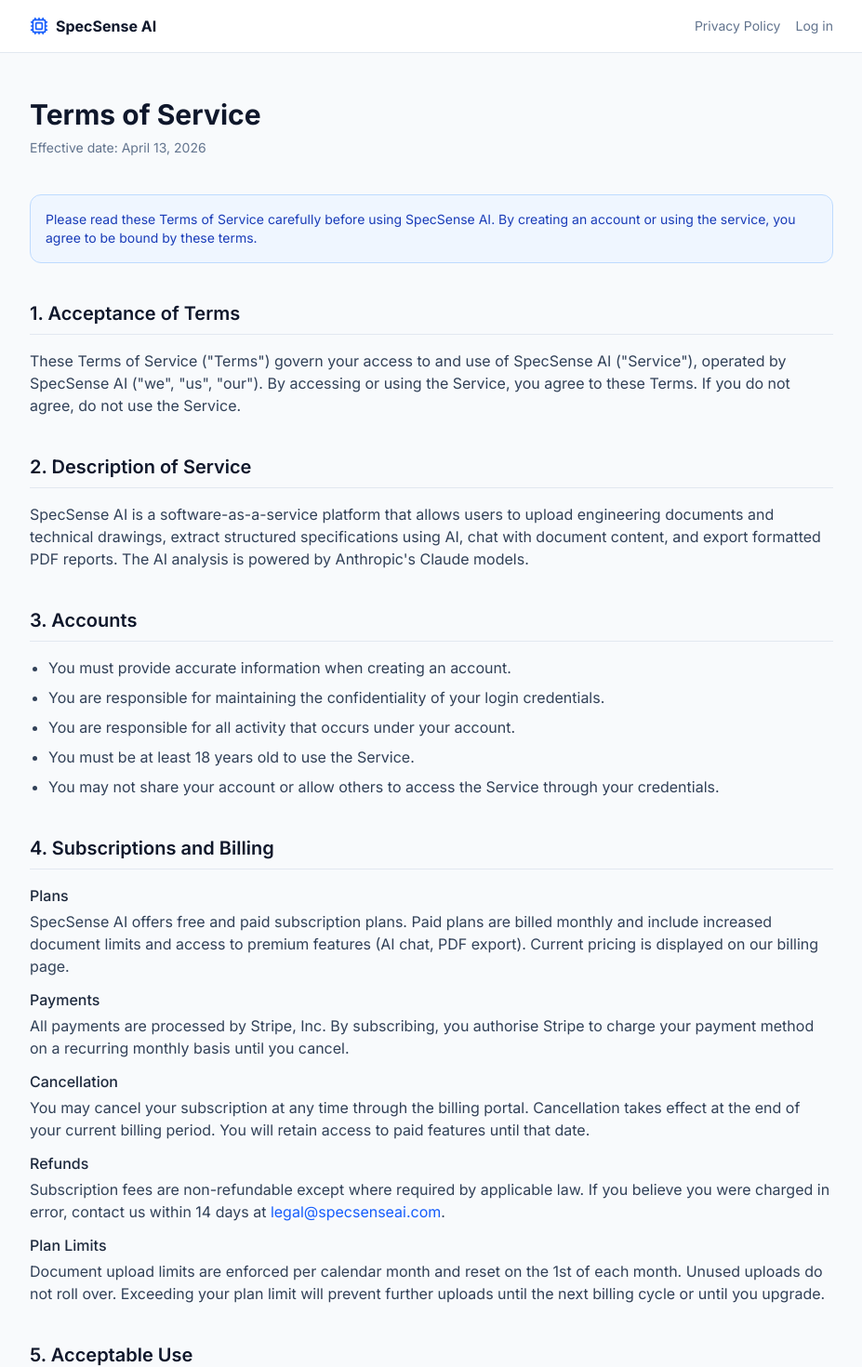
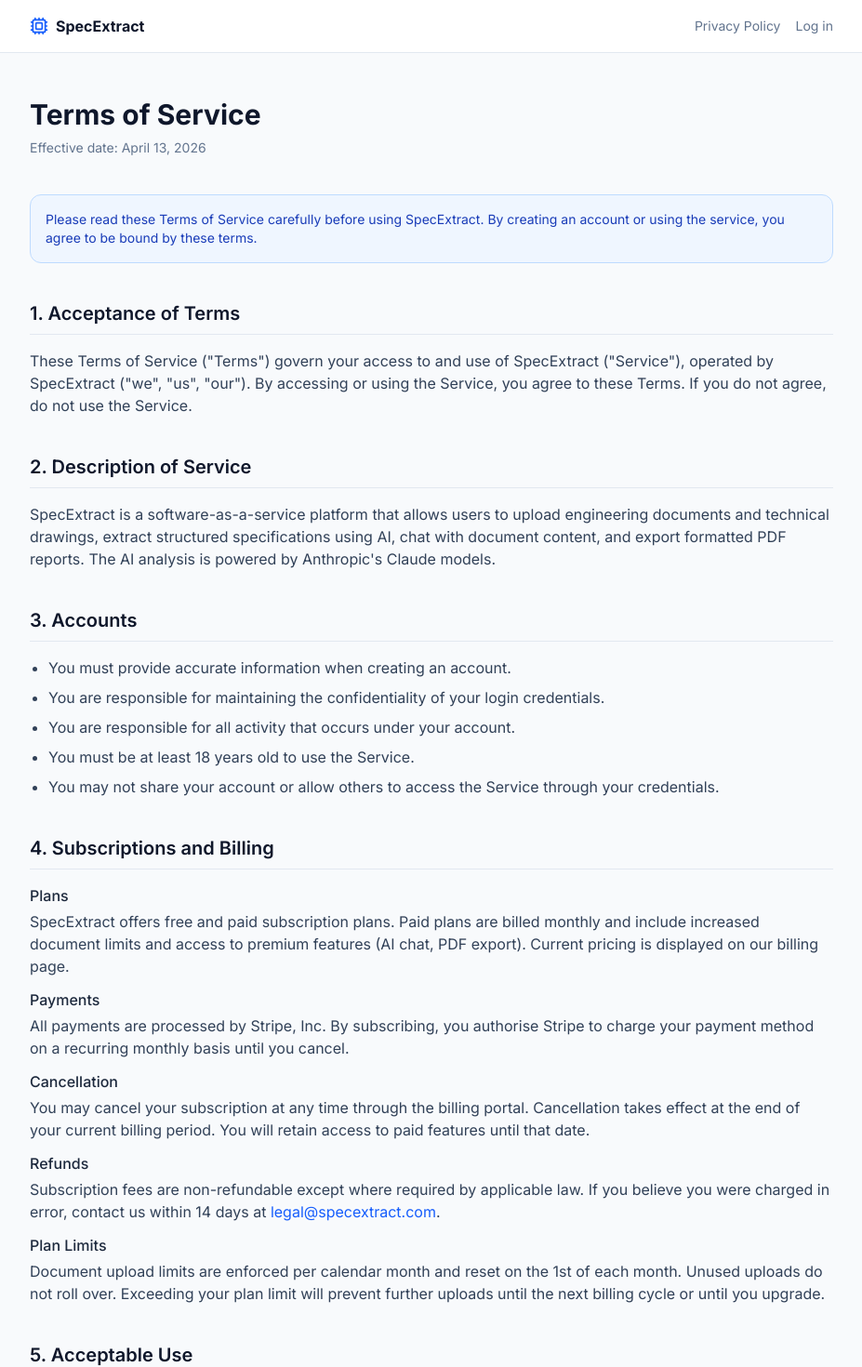
Before and after one commit to SethAlexander01/specsense-ai, a Next.js app: page /terms in a window 1280 px wide. Shown: the top 1470 px of the page at 93% size, without its empty margins (176-1103 px from the left). Built offline with nearby package versions, Linux system fonts and the light colour scheme.

Commit message:
Rebrand SpecSense AI → SpecExtract across all UI and legal pages

```diff
--- a/src/app/auth/login/page.tsx
+++ b/src/app/auth/login/page.tsx
@@ -35,7 +35,7 @@
         <div className="text-center mb-8">
           <Link href="/" className="inline-flex items-center gap-2 text-slate-900 font-bold text-xl">
             <Cpu className="h-7 w-7 text-blue-600" />
-            SpecSense AI
+            SpecExtract
           </Link>
           <h1 className="mt-6 text-2xl font-bold text-slate-900">Sign in to your account</h1>
           <p className="mt-2 text-sm text-slate-500">
--- a/src/app/auth/signup/page.tsx
+++ b/src/app/auth/signup/page.tsx
@@ -47,7 +47,7 @@
         <div className="text-center mb-8">
           <Link href="/" className="inline-flex items-center gap-2 text-slate-900 font-bold text-xl">
             <Cpu className="h-7 w-7 text-blue-600" />
-            SpecSense AI
+            SpecExtract
           </Link>
           <h1 className="mt-6 text-2xl font-bold text-slate-900">Create your account</h1>
           <p className="mt-2 text-sm text-slate-500">
--- a/src/app/layout.tsx
+++ b/src/app/layout.tsx
@@ -6,7 +6,7 @@
 const inter = Inter({ subsets: ['latin'] })
 
 export const metadata: Metadata = {
-  title: 'SpecSense AI — Engineering Spec Analyzer',
+  title: 'SpecExtract — Engineering Spec Analyzer',
   description: 'Upload engineering PDFs and drawings. Extract structured specs, chat with your documents, and export professional reports.',
 }
 
--- a/src/app/login/page.tsx
+++ b/src/app/login/page.tsx
@@ -35,7 +35,7 @@
         <div className="text-center mb-8">
           <Link href="/" className="inline-flex items-center gap-2 text-slate-900 font-bold text-xl">
             <Cpu className="h-7 w-7 text-blue-600" />
-            SpecSense AI
+            SpecExtract
           </Link>
           <h1 className="mt-6 text-2xl font-bold text-slate-900">Sign in to your account</h1>
           <p className="mt-2 text-sm text-slate-500">
--- a/src/app/page.tsx
+++ b/src/app/page.tsx
@@ -9,7 +9,7 @@
       <nav className="max-w-7xl mx-auto px-4 py-6 flex items-center justify-between">
         <div className="flex items-center gap-2 text-white font-bold text-xl">
           <Cpu className="h-7 w-7 text-blue-400" />
-          SpecSense AI
+          SpecExtract
         </div>
         <div className="flex items-center gap-3">
           <Link href="/auth/login">
@@ -36,7 +36,7 @@
           <span className="text-blue-400">engineering documents</span>
         </h1>
         <p className="text-xl text-slate-300 mb-10 max-w-2xl mx-auto">
-          Upload PDFs, drawings, and spec sheets. SpecSense AI extracts materials, tolerances,
+          Upload PDFs, drawings, and spec sheets. SpecExtract extracts materials, tolerances,
           threads, finishes, and standards instantly.
         </p>
         <div className="flex items-center justify-center gap-4 flex-wrap">
@@ -167,7 +167,7 @@
 
       <footer className="border-t border-slate-700 py-8 text-slate-500 text-sm">
         <div className="max-w-6xl mx-auto px-4 flex flex-col sm:flex-row items-center justify-between gap-3">
-          <span>&copy; {new Date().getFullYear()} SpecSense AI. Built with Claude AI.</span>
+          <span>&copy; {new Date().getFullYear()} SpecExtract. Built with Claude AI.</span>
           <div className="flex items-center gap-5">
             <Link href="/terms" className="hover:text-slate-300 underline-offset-2 hover:underline">Terms of Service</Link>
             <Link href="/privacy" className="hover:text-slate-300 underline-offset-2 hover:underline">Privacy Policy</Link>
--- a/src/app/privacy/page.tsx
+++ b/src/app/privacy/page.tsx
@@ -2,11 +2,11 @@
 import { Cpu } from 'lucide-react'
 
 export const metadata = {
-  title: 'Privacy Policy — SpecSense AI',
+  title: 'Privacy Policy — SpecExtract',
 }
 
 const EFFECTIVE_DATE = 'April 13, 2026'
-const CONTACT_EMAIL = 'privacy@specsenseai.com'
+const CONTACT_EMAIL = 'privacy@specextract.com'
 
 export default function PrivacyPage() {
   return (
@@ -16,7 +16,7 @@
         <div className="max-w-4xl mx-auto px-4 py-4 flex items-center justify-between">
           <Link href="/" className="flex items-center gap-2 font-bold text-slate-900">
             <Cpu className="h-5 w-5 text-blue-600" />
-            SpecSense AI
+            SpecExtract
           </Link>
           <div className="flex items-center gap-4 text-sm text-slate-500">
             <Link href="/terms" className="hover:text-slate-900">Terms of Service</Link>
@@ -30,7 +30,7 @@
         <p className="text-slate-500 text-sm mb-10">Effective date: {EFFECTIVE_DATE}</p>
 
         <div className="bg-amber-50 border border-amber-200 rounded-xl p-4 mb-10 text-sm text-amber-800">
-          This Privacy Policy explains how SpecSense AI (&quot;we&quot;, &quot;us&quot;, &quot;our&quot;) collects, uses, and
+          This Privacy Policy explains how SpecExtract (&quot;we&quot;, &quot;us&quot;, &quot;our&quot;) collects, uses, and
           protects your information when you use our service. Please read it carefully.
         </div>
 
@@ -64,7 +64,7 @@
 
         <Section title="2. How We Use Your Information">
           <ul className="list-disc pl-5 space-y-2 text-slate-700">
-            <li>To provide and operate the SpecSense AI service</li>
+            <li>To provide and operate the SpecExtract service</li>
             <li>To process your documents using AI (via Anthropic&apos;s API)</li>
             <li>To manage your subscription and process payments via Stripe</li>
             <li>To send transactional emails (account confirmation, billing receipts)</li>
@@ -80,7 +80,7 @@
 
         <Section title="3. Third-Party Services">
           <p className="text-slate-700 mb-3">
-            We rely on the following third-party services to operate SpecSense AI. Your data may be
+            We rely on the following third-party services to operate SpecExtract. Your data may be
             transmitted to or stored by these providers:
           </p>
           <div className="overflow-x-auto">
@@ -162,7 +162,7 @@
 
         <Section title="8. Children's Privacy">
           <p className="text-slate-700">
-            SpecSense AI is not directed at children under 16 years of age. We do not knowingly collect
+            SpecExtract is not directed at children under 16 years of age. We do not knowingly collect
             personal information from children. If you believe a child has provided us with personal
             data, contact us and we will delete it promptly.
           </p>
@@ -187,7 +187,7 @@
 
       <footer className="border-t border-slate-200 bg-white mt-16">
         <div className="max-w-4xl mx-auto px-4 py-6 flex items-center justify-between text-sm text-slate-400">
-          <span>&copy; {new Date().getFullYear()} SpecSense AI. All rights reserved.</span>
+          <span>&copy; {new Date().getFullYear()} SpecExtract. All rights reserved.</span>
           <div className="flex gap-4">
             <Link href="/terms" className="hover:text-slate-600">Terms</Link>
             <Link href="/privacy" className="hover:text-slate-600">Privacy</Link>
--- a/src/app/terms/page.tsx
+++ b/src/app/terms/page.tsx
@@ -2,11 +2,11 @@
 import { Cpu } from 'lucide-react'
 
 export const metadata = {
-  title: 'Terms of Service — SpecSense AI',
+  title: 'Terms of Service — SpecExtract',
 }
 
 const EFFECTIVE_DATE = 'April 13, 2026'
-const CONTACT_EMAIL = 'legal@specsenseai.com'
+const CONTACT_EMAIL = 'legal@specextract.com'
 
 export default function TermsPage() {
   return (
@@ -16,7 +16,7 @@
         <div className="max-w-4xl mx-auto px-4 py-4 flex items-center justify-between">
           <Link href="/" className="flex items-center gap-2 font-bold text-slate-900">
             <Cpu className="h-5 w-5 text-blue-600" />
-            SpecSense AI
+            SpecExtract
           </Link>
           <div className="flex items-center gap-4 text-sm text-slate-500">
             <Link href="/privacy" className="hover:text-slate-900">Privacy Policy</Link>
@@ -30,21 +30,21 @@
         <p className="text-slate-500 text-sm mb-10">Effective date: {EFFECTIVE_DATE}</p>
 
         <div className="bg-blue-50 border border-blue-200 rounded-xl p-4 mb-10 text-sm text-blue-800">
-          Please read these Terms of Service carefully before using SpecSense AI. By creating an
+          Please read these Terms of Service carefully before using SpecExtract. By creating an
           account or using the service, you agree to be bound by these terms.
         </div>
 
         <Section title="1. Acceptance of Terms">
           <p className="text-slate-700">
-            These Terms of Service (&quot;Terms&quot;) govern your access to and use of SpecSense AI
-            (&quot;Service&quot;), operated by SpecSense AI (&quot;we&quot;, &quot;us&quot;, &quot;our&quot;). By accessing or using the
+            These Terms of Service (&quot;Terms&quot;) govern your access to and use of SpecExtract
+            (&quot;Service&quot;), operated by SpecExtract (&quot;we&quot;, &quot;us&quot;, &quot;our&quot;). By accessing or using the
             Service, you agree to these Terms. If you do not agree, do not use the Service.
           </p>
         </Section>
 
         <Section title="2. Description of Service">
           <p className="text-slate-700">
-            SpecSense AI is a software-as-a-service platform that allows users to upload engineering
+            SpecExtract is a software-as-a-service platform that allows users to upload engineering
             documents and technical drawings, extract structured specifications using AI, chat with
             document content, and export formatted PDF reports. The AI analysis is powered by
             Anthropic&apos;s Claude models.
@@ -63,7 +63,7 @@
 
         <Section title="4. Subscriptions and Billing">
           <SubSection title="Plans">
-            SpecSense AI offers free and paid subscription plans. Paid plans are billed monthly and
+            SpecExtract offers free and paid subscription plans. Paid plans are billed monthly and
             include increased document limits and access to premium features (AI chat, PDF export).
             Current pricing is displayed on our billing page.
           </SubSection>
@@ -89,7 +89,7 @@
         </Section>
 
         <Section title="5. Acceptable Use">
-          <p className="text-slate-700 mb-3">You agree not to use SpecSense AI to:</p>
+          <p className="text-slate-700 mb-3">You agree not to use SpecExtract to:</p>
           <ul className="list-disc pl-5 space-y-2 text-slate-700">
             <li>Upload documents containing classified, ITAR-controlled, or export-controlled technical data unless you have independently verified compliance with applicable export laws.</li>
             <li>Violate any applicable local, national, or international law or regulation.</li>
@@ -130,7 +130,7 @@
 
         <Section title="8. Intellectual Property">
           <p className="text-slate-700">
-            The SpecSense AI platform, including its software, design, trademarks, and content (excluding
+            The SpecExtract platform, including its software, design, trademarks, and content (excluding
             your uploaded documents), is owned by us and protected by intellectual property laws. You
             may not copy, modify, distribute, or create derivative works based on the Service without
             our prior written consent.
@@ -160,7 +160,7 @@
 
         <Section title="11. Indemnification">
           <p className="text-slate-700">
-            You agree to indemnify and hold harmless SpecSense AI and its affiliates from any claims,
+            You agree to indemnify and hold harmless SpecExtract and its affiliates from any claims,
             damages, losses, or expenses (including reasonable legal fees) arising from your use of
             the Service, your violation of these Terms, or your infringement of any third-party rights.
           </p>
@@ -201,7 +201,7 @@
 
       <footer className="border-t border-slate-200 bg-white mt-16">
         <div className="max-w-4xl mx-auto px-4 py-6 flex items-center justify-between text-sm text-slate-400">
-          <span>&copy; {new Date().getFullYear()} SpecSense AI. All rights reserved.</span>
+          <span>&copy; {new Date().getFullYear()} SpecExtract. All rights reserved.</span>
           <div className="flex gap-4">
             <Link href="/terms" className="hover:text-slate-600">Terms</Link>
             <Link href="/privacy" className="hover:text-slate-600">Privacy</Link>
--- a/src/components/navbar.tsx
+++ b/src/components/navbar.tsx
@@ -28,7 +28,7 @@
       <div className="max-w-7xl mx-auto h-full px-4 flex items-center justify-between">
         <Link href="/dashboard" className="flex items-center gap-2 font-bold text-slate-900">
           <Cpu className="h-6 w-6 text-blue-600" />
-          <span>SpecSense AI</span>
+          <span>SpecExtract</span>
           {plan && plan !== 'free' && (
             <span className="text-xs bg-blue-600 text-white px-1.5 py-0.5 rounded font-medium uppercase">{plan}</span>
           )}
--- a/src/components/sidebar.tsx
+++ b/src/components/sidebar.tsx
@@ -39,7 +39,7 @@
       <div className="px-5 py-5 border-b border-slate-800">
         <Link href="/dashboard" className="flex items-center gap-2.5 text-white font-bold">
           <Cpu className="h-6 w-6 text-blue-400 shrink-0" />
-          <span className="text-sm">SpecSense AI</span>
+          <span className="text-sm">SpecExtract</span>
           {plan && plan !== 'free' && (
             <span className="ml-auto text-xs bg-blue-600 text-white px-1.5 py-0.5 rounded font-medium uppercase">{plan.slice(0, 3)}</span>
           )}
--- a/src/components/ui/legal-footer.tsx
+++ b/src/components/ui/legal-footer.tsx
@@ -9,7 +9,7 @@
   return (
     <footer className={`border-t ${border} ${bg} mt-auto`}>
       <div className={`max-w-6xl mx-auto px-4 py-5 flex flex-col sm:flex-row items-center justify-between gap-3 text-xs ${text}`}>
-        <span className={text}>&copy; {new Date().getFullYear()} SpecSense AI. All rights reserved.</span>
+        <span className={text}>&copy; {new Date().getFullYear()} SpecExtract. All rights reserved.</span>
         <div className="flex items-center gap-5">
           <Link href="/terms" className={`${text} ${hover} underline-offset-2 hover:underline`}>
             Terms of Service
--- a/src/lib/llm/anthropic.ts
+++ b/src/lib/llm/anthropic.ts
@@ -178,7 +178,7 @@
     ? `\n\nExtracted specifications (JSON):\n${specsJson}`
     : ''
 
-  const system = `You are SpecSense AI, an expert engineering document assistant.
+  const system = `You are SpecExtract, an expert engineering document assistant.
 
 Document: "${filename}"
 
--- a/src/lib/report-generator.ts
+++ b/src/lib/report-generator.ts
@@ -204,7 +204,7 @@
       x: MARGIN + 10, y: ctx.y, size: 10, font, color: GRAY,
     })
     ctx.y -= 20
-    ctx.page.drawText('Process the document and run AI extraction in SpecSense AI.', {
+    ctx.page.drawText('Process the document and run AI extraction in SpecExtract.', {
       x: MARGIN + 10, y: ctx.y, size: 9, font, color: GRAY,
     })
   } else {
@@ -307,7 +307,7 @@
       thickness: 0.5,
       color: LIGHT_GRAY,
     })
-    p.drawText('Generated by SpecSense AI — Confidential Engineering Document', {
+    p.drawText('Generated by SpecExtract — Confidential Engineering Document', {
       x: MARGIN, y: 34, size: 8, font, color: GRAY,
     })
     p.drawText(`Page ${i + 1} of ${pageCount}`, {
```
